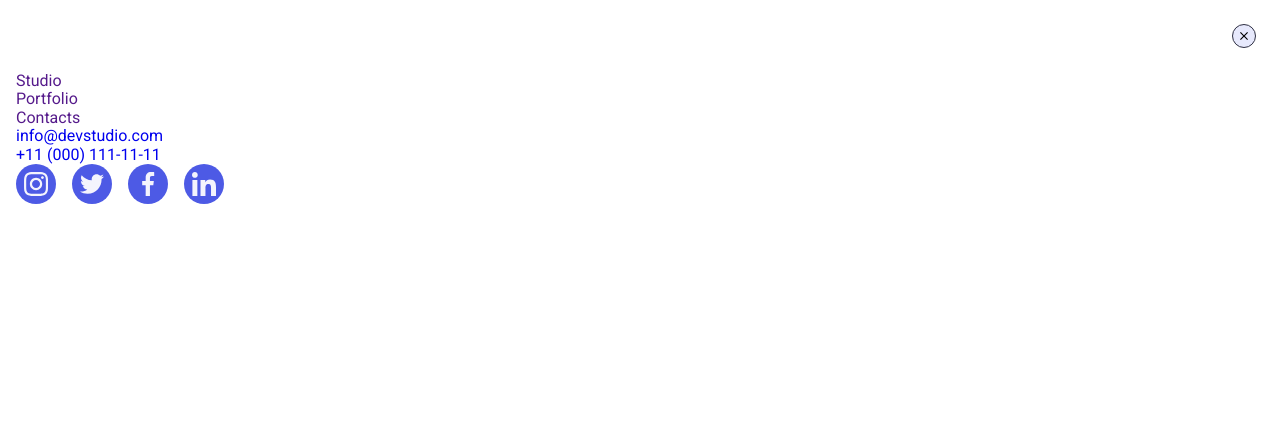
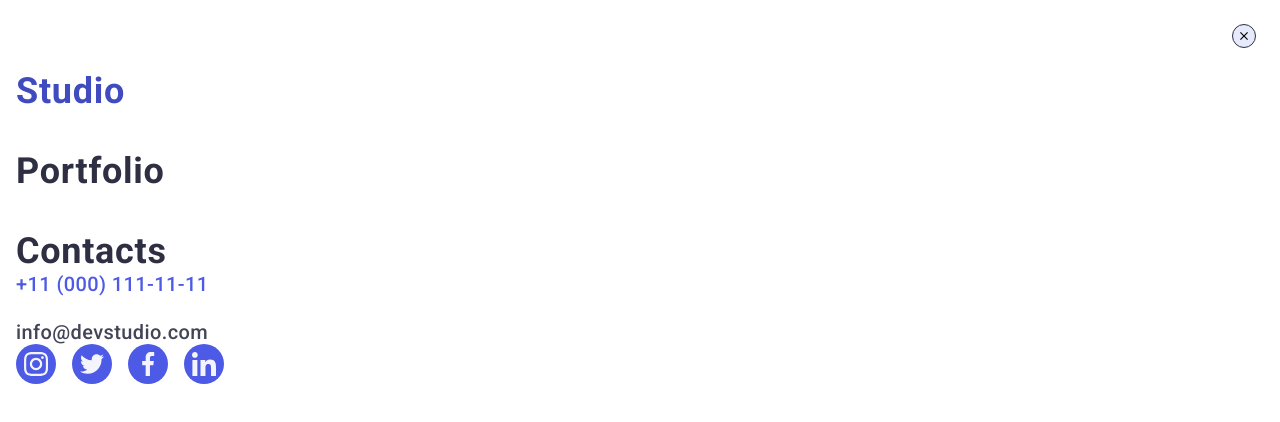
Before and after one commit to Nanka2402/goit-markup-hw-06, a plain HTML site: page index.html in a window 1280 px wide. Drawn offline with nearby package versions, Linux system fonts and the light colour scheme.

Commit message:
menu window

```diff
--- a/css/styles.css
+++ b/css/styles.css
@@ -785,3 +785,30 @@ button {
   border-radius: 50%;
   background-color: var(--CORNFLOWER);
 }
+.mobile-menu-link {
+  color: var(--navyblue);
+  font-size: 36px;
+  font-weight: 700;
+  line-height: 1.11;
+  letter-spacing: 0.02em;
+  text-transform: capitalize;
+}
+.mobile-menu-link.current {
+  color: var(--hover-blu);
+}
+.mobile-menu-item:not(:last-child) {
+  margin-bottom: 40px;
+}
+.mobile-contacts-link {
+  color: var(--slate);
+  font-size: 20px;
+  font-weight: 500;
+  line-height: 1.2; /* 120% */
+  letter-spacing: 0.02em;
+}
+.mobile-contacts-link.accent {
+  color: var(--iris);
+}
+.mobile-contacts-item:not(:last-child) {
+  margin-bottom: 24px;
+}
--- a/index.html
+++ b/index.html
@@ -650,7 +650,7 @@
       </button>
       <ul class="mobile-menu-list list">
         <li class="mobile-menu-item">
-          <a class="mobile-menu-link link" href="">Studio</a>
+          <a class="mobile-menu-link current link" href="">Studio</a>
         </li>
         <li class="mobile-menu-item">
           <a class="mobile-menu-link link" href="">Portfolio</a>
@@ -661,13 +661,13 @@
       </ul>
       <ul class="mobile-contacts list">
         <li class="mobile-contacts-item">
-          <a class="mobile-contacts-link" href="mailto:info@devstudio.com"
-            >info@devstudio.com</a
+          <a class="mobile-contacts-link accent" href="tel:+110001111111"
+            >+11 (000) 111-11-11</a
           >
         </li>
         <li class="mobile-contacts-item">
-          <a class="mobile-contacts-link" href="tel:+110001111111"
-            >+11 (000) 111-11-11</a
+          <a class="mobile-contacts-link" href="mailto:info@devstudio.com"
+            >info@devstudio.com</a
           >
         </li>
       </ul>
```
